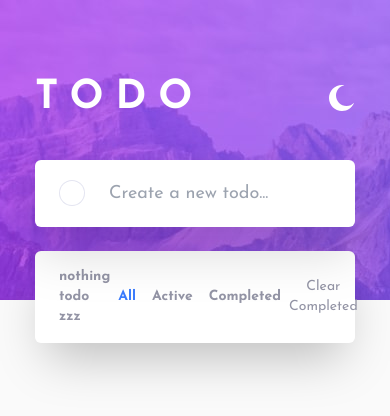
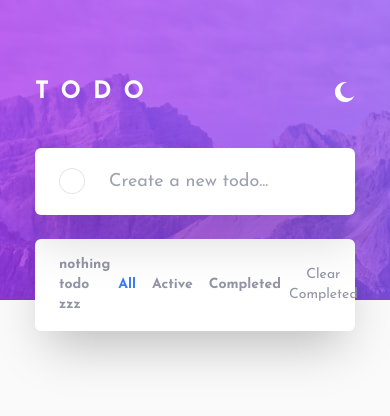
Before and after one commit to Mohamad-Ilham-Ramadhan/todo-app-react-ts, a Next.js app: page / in a window 390 px wide. Shown: the top 416 px of the page. Built offline with nearby package versions, Linux system fonts and the light colour scheme.

Commit message:
mobile design: todo title and SwitchTheme responsive

```diff
--- a/components/SwitchTheme.tsx
+++ b/components/SwitchTheme.tsx
@@ -1,4 +1,6 @@
 import {useState} from 'react';
+// import styles from '../styles/switch-theme.module.css';
+// import clsx from 'clsx';
 
 type Theme = 'dark' | 'light';
 
@@ -19,12 +21,12 @@ export default function SwitchTheme() {
     });
   }
   return (
-    <div role="button" onClick={handleClick} className="relative">
+    <div role="button" onClick={handleClick} className="relative switch-theme-size-mobile sm:switch-theme-size">
       <input type="checkbox" className="appearance-none absolute" defaultChecked/>
-      { theme === 'dark' ?
-      <svg xmlns="http://www.w3.org/2000/svg" width="26" height="26"><path fill="#FFF" fillRule="evenodd" d="M13 21a1 1 0 011 1v3a1 1 0 11-2 0v-3a1 1 0 011-1zm-5.657-2.343a1 1 0 010 1.414l-2.121 2.121a1 1 0 01-1.414-1.414l2.12-2.121a1 1 0 011.415 0zm12.728 0l2.121 2.121a1 1 0 01-1.414 1.414l-2.121-2.12a1 1 0 011.414-1.415zM13 8a5 5 0 110 10 5 5 0 010-10zm12 4a1 1 0 110 2h-3a1 1 0 110-2h3zM4 12a1 1 0 110 2H1a1 1 0 110-2h3zm18.192-8.192a1 1 0 010 1.414l-2.12 2.121a1 1 0 01-1.415-1.414l2.121-2.121a1 1 0 011.414 0zm-16.97 0l2.121 2.12A1 1 0 015.93 7.344L3.808 5.222a1 1 0 011.414-1.414zM13 0a1 1 0 011 1v3a1 1 0 11-2 0V1a1 1 0 011-1z"/></svg>
+      {theme === 'dark' ?
+        <img src="/images/icon-sun.svg" alt=""/>
         :
-      <svg xmlns="http://www.w3.org/2000/svg" width="26" height="26"><path fill="#FFF" fillRule="evenodd" d="M13 0c.81 0 1.603.074 2.373.216C10.593 1.199 7 5.43 7 10.5 7 16.299 11.701 21 17.5 21c2.996 0 5.7-1.255 7.613-3.268C23.22 22.572 18.51 26 13 26 5.82 26 0 20.18 0 13S5.82 0 13 0z"/></svg>
+        <img src="/images/icon-moon.svg" alt=""/>
       }
     </div>
   );
--- a/pages/index.tsx
+++ b/pages/index.tsx
@@ -12,7 +12,7 @@ export default function Home() {
     <div className="dark:bg-desktop-dark bg-desktop-light bg-no-repeat dark:bg-dark-theme-very-dark-blue bg-light-theme-very-light-gray min-h-screen">
       <div className="pt-13 sm:w-136 w-80 mx-auto">
         <div className="flex text-white mb-10">
-          <div className="mr-auto font-bold text-4xl" style={{ letterSpacing: '.75rem' }}>TODO</div>
+          <div className="mr-auto font-bold text-2xl sm:text-4xl" style={{ letterSpacing: '.75rem' }}>TODO</div>
           <div className="flex items-center">
             <SwitchTheme></SwitchTheme>
           </div>
--- a/styles/globals.css
+++ b/styles/globals.css
@@ -37,3 +37,16 @@
   --check-from: #57ddff;
   --check-to: #c058f3;
 }
+
+@layer utilities {
+  @variants resonsive {
+    .switch-theme-size {
+      width: 26px;
+      height: 26px;
+    }
+    .switch-theme-size-mobile {
+      width: 20px;
+      height: 20px;
+    }
+  }
+}
```
Also changed, not shown: styles/switch-theme.module.css (added).
